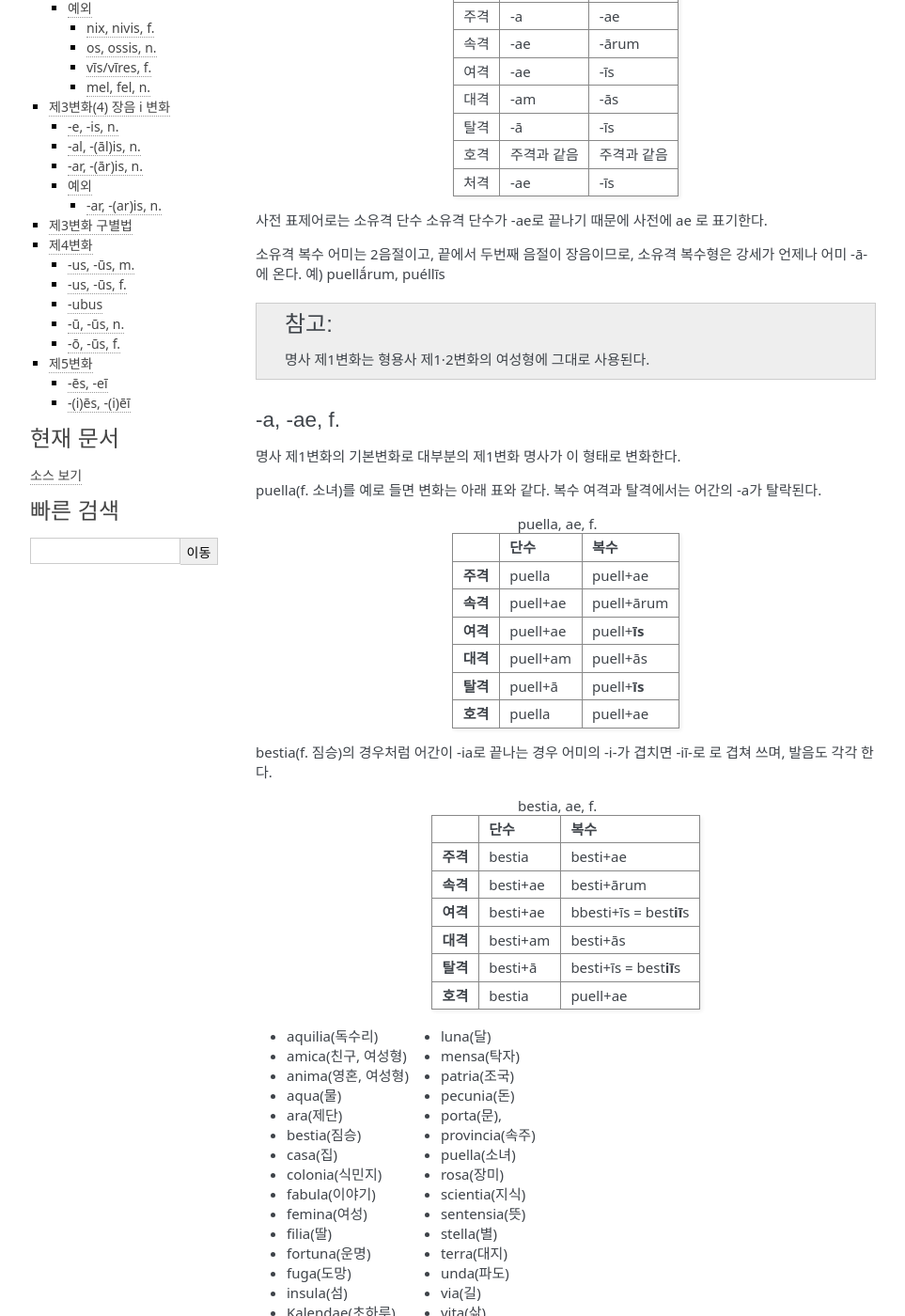
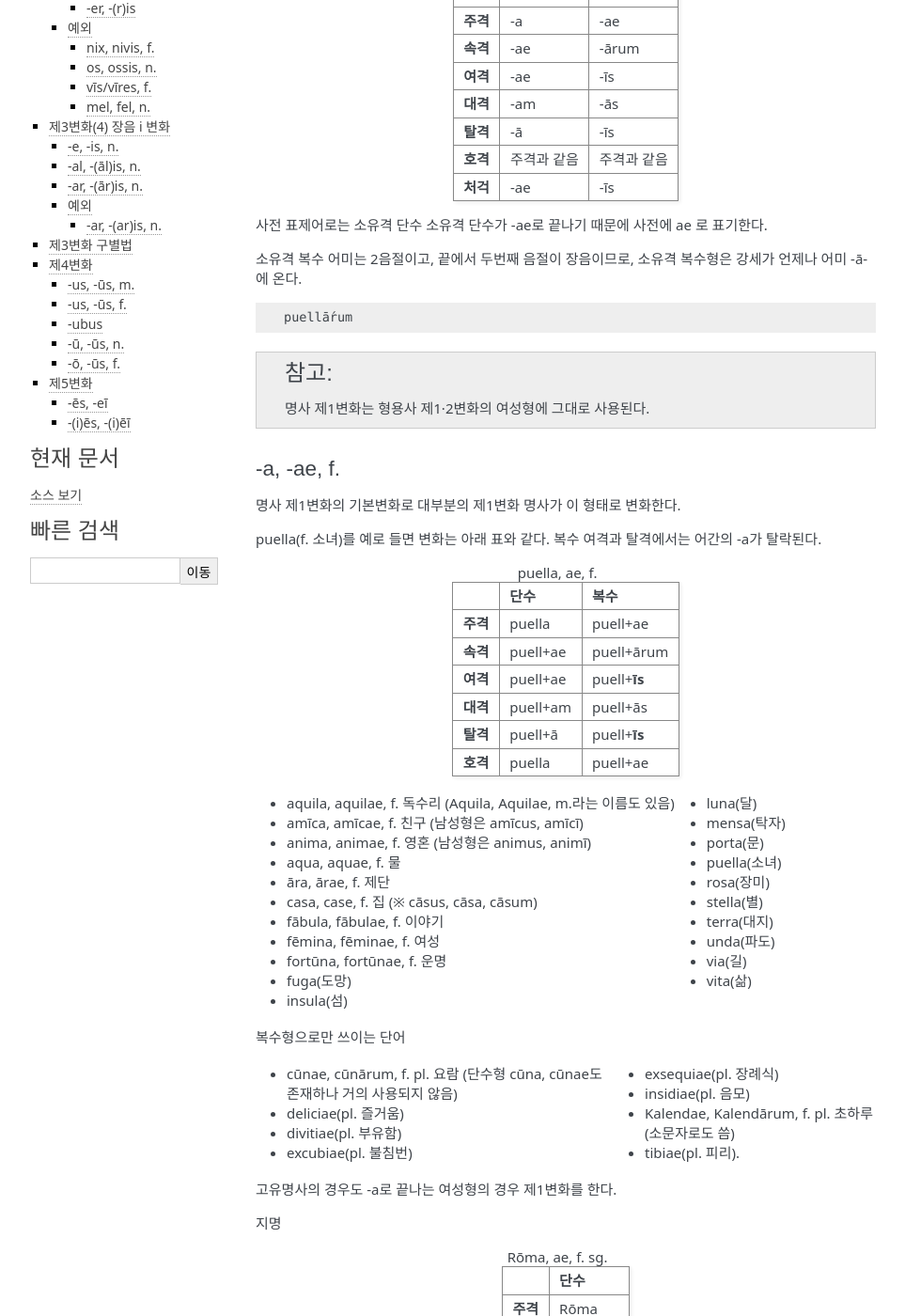
Before and after one commit to kabbala/grammatica_latina, a Sphinx documentation site: the page built from source/declinatio_nominis.rst, in a window 1280 px wide and 1400 px high, scrolled down 2469 px. Shown: the whole window at 94% size, without its empty margins (148-1111 px from the left). Built offline with Sphinx 7.4.7, drawn with Linux system fonts in a browser that asks for light colours; some of the changed text lies outside the part shown.

Commit message:
일부 수정

```diff
--- a/source/declinatio_nominis.rst
+++ b/source/declinatio_nominis.rst
@@ -101,51 +101,48 @@
     Delphī, ōrum
     Delphī, -ōrum
 
+.. note:: 제3변화 형용사도 이와 동일한 형태로 표기하는 경우가 있다.
+
 소유격을 표제어로 사용하는 것은 어미로 어떤 변화를 하는 명사인지 유추할 수 있기 때문이다. 단, 제3변화는 다양한 양상으로 변화하므로 여기에 음절수를 비교하는 등의 추가적인 방법을 사용한다.
 
-+-----------------+------------------+---------+
-|      예시       | 소유격 단수 어미 |  분류   |
-+-----------------+------------------+---------+
-| puella, puellae | -ae              | 제1변화 |
-+-----------------+------------------+---------+
-| amicus, amicī   | -ī               | 제2변화 |
-+-----------------+------------------+---------+
-| homō, hominis   | -is              | 제3변화 |
-+-----------------+------------------+---------+
-| manus, manūs    | -ūs              | 제4변화 |
-+-----------------+------------------+---------+
-| diēs, diēī      | -ēī              | 제5변화 |
-+-----------------+------------------+---------+
-
-.. note:: 제3변화 형용사도 이와 동일한 형태로 표기하는 경우가 있다.
+.. csv-table::
+   :align: center
+   :header-rows: 1
+
+   "사전 표제어", "소유격 단수 어미", "분류"
+   "puella, puellae", "-ae", "제1변화"
+   "amicus, amicī", "-ī", "제2변화"
+   "homō, hominis", "-is", "제3변화"
+   "manus, manūs", "-ūs", "제4변화"
+   "diēs, diēī", "-ēī", "제5변화"
 
 제1변화
 -------
 
 제1변화를 하는 명사는 대부분 -a로 끝나는 여성명사이다. 어간이 -a로 끝나므로 a 변화 또는 a 어간 변화라고도 한다. 어미는 아래 표와 같다.
 
-+------+-------------+-------------+
-|      | 단수        | 복수        |
-+------+-------------+-------------+
-| 주격 | -a          | -ae         |
-+------+-------------+-------------+
-| 속격 | -ae         | -ārum       |
-+------+-------------+-------------+
-| 여격 | -ae         | -īs         |
-+------+-------------+-------------+
-| 대격 | -am         | -ās         |
-+------+-------------+-------------+
-| 탈격 | -ā          | -īs         |
-+------+-------------+-------------+
-| 호격 | 주격과 같음 | 주격과 같음 |
-+------+-------------+-------------+
-| 처격 | -ae         | -īs         |
-+------+-------------+-------------+
+.. csv-table::
+   :align: center
+   :header-rows: 1
+   :stub-columns: 1
+
+   "", "단수", "복수"
+   "주격", "-a", "-ae"
+   "속격", "-ae", "-ārum"
+   "여격", "-ae", "-īs"
+   "대격", "-am", "-ās"
+   "탈격", "-ā", "-īs"
+   "호격", "주격과 같음", "주격과 같음"
+   "처걱", "-ae", "-īs"
 
 사전 표제어로는 소유격 단수 소유격 단수가 -ae로 끝나기 때문에 사전에 ae 로 표기한다.
 
 소유격 복수 어미는 2음절이고, 끝에서 두번째 음절이 장음이므로, 소유격
-복수형은 강세가 언제나 어미 -ā-에 온다. 예) puellā́rum, puéllīs
+복수형은 강세가 언제나 어미 -ā-에 온다.
+
+::
+
+   puellā́rum
 
 .. note:: 명사 제1변화는 형용사 제1·2변화의 여성형에 그대로 사용된다.
 
@@ -155,7 +152,6 @@
 명사 제1변화의 기본변화로 대부분의 제1변화 명사가 이 형태로 변화한다.
 
 puella(f. 소녀)를 예로 들면 변화는 아래 표와 같다. 복수 여격과 탈격에서는 어간의 -a가 탈락된다.
-
 
 .. csv-table:: puella, ae, f.
    :align: center
@@ -170,50 +166,25 @@
    "탈격", "puell+ā", "puell+\ **īs**"
    "호격", "puella", "puell+ae"
 
-bestia(f. 짐승)의 경우처럼 어간이 -ia로 끝나는 경우 어미의 -i-가 겹치면
--iī-로 로 겹쳐 쓰며, 발음도 각각 한다.
-
-.. csv-table:: bestia, ae, f.
-   :align: center
-   :header-rows: 1
-   :stub-columns: 1
-
-   "", "단수", "복수"
-   "주격", "bestia", "besti+ae"
-   "속격", "besti+ae", "besti+ārum"
-   "여격", "besti+ae", "bbesti+īs = best\ **iī**\ s"
-   "대격", "besti+am", "besti+ās"
-   "탈격", "besti+ā", "besti+īs = best\ **iī**\ s"
-   "호격", "bestia", "puell+ae"
-
-.. hlist::
-   :columns: 2
-
-   * aquilia(독수리)
-   * amica(친구, 여성형)
-   * anima(영혼, 여성형)
-   * aqua(물)
-   * ara(제단)
-   * bestia(짐승)
-   * casa(집)
-   * colonia(식민지)
-   * fabula(이야기)
-   * femina(여성)
-   * filia(딸)
-   * fortuna(운명)
+.. hlist::
+   :columns: 2
+
+   * aquila, aquilae, f. 독수리 (Aquila, Aquilae, m.라는 이름도 있음)
+   * amīca, amīcae, f. 친구 (남성형은 amīcus, amīcī)
+   * anima, animae, f. 영혼 (남성형은 animus, animī)
+   * aqua, aquae, f. 물
+   * āra, ārae, f. 제단
+   * casa, case, f. 집 (※ cāsus, cāsa, cāsum)
+   * fābula, fābulae, f. 이야기
+   * fēmina, fēminae, f. 여성
+   * fortūna, fortūnae, f. 운명
    * fuga(도망)
    * insula(섬)
-   * Kalendae(초하루)
    * luna(달)
    * mensa(탁자)
-   * patria(조국)
-   * pecunia(돈)
-   * porta(문),
-   * provincia(속주)
+   * porta(문)
    * puella(소녀)
    * rosa(장미)
-   * scientia(지식)
-   * sentensia(뜻)
    * stella(별)
    * terra(대지)
    * unda(파도)
@@ -225,12 +196,13 @@
 .. hlist::
    :columns: 2
 
-   * cunae(pl. 요람)
+   * cūnae, cūnārum, f. pl. 요람 (단수형 cūna, cūnae도 존재하나 거의 사용되지 않음)
    * deliciae(pl. 즐거움)
    * divitiae(pl. 부유함)
    * excubiae(pl. 불침번)
    * exsequiae(pl. 장례식)
    * insidiae(pl. 음모)
+   * Kalendae, Kalendārum, f. pl. 초하루 (소문자로도 씀)
    * tibiae(pl. 피리).
 
 고유명사의 경우도 -a로 끝나는 여성형의 경우 제1변화를 한다.
@@ -284,6 +257,49 @@
 
 .. note:: 한국어에는 복수형 지명이 없기 때문에, 그리스어와 라틴어 복수형 지명을 한국어로 어떻게 옮겨야 하는지에 대한 논란이 있다. ‘아데나이’처럼 복수형을 그대로 사용하는 경우도 있고, ‘아데나’처럼 단수형을 유추하여 사용하기도 한다.
 
+-(i)a, -(i)ae, f.
+~~~~~~~~~~~~~~~~~
+
+어간이 -ia로 끝나는 경우 어미의 -i-가 겹치면 -iī-로 로 겹쳐 쓰며, 발음도 각각 한다.
+
+.. csv-table:: bēstia, ae, f.
+   :align: center
+   :header-rows: 1
+   :stub-columns: 1
+
+   "", "단수", "복수"
+   "주격", "bēstia", "bēsti+ae"
+   "속격", "bēsti+ae", "bēsti+ārum"
+   "여격", "bēsti+ae", "bēsti+īs = best\ **iī**\ s"
+   "대격", "bēsti+am", "bēsti+ās"
+   "탈격", "bēsti+ā", "bēsti+īs = best\ **iī**\ s"
+   "호격", "bēstia", "bēsti+ae"
+
+.. hlist::
+   :columns: 2
+
+   * bēstia, bēstiae, f. 짐승
+   * colōnia, colōniae, f. 식민지
+   * fīlia, fīliae, f. 딸 (복수 여격과 탈격에 fīliābus를 사용하기도 함)
+   * patria, patriae, f. 조국
+   * pecūnia, pecūniae, f. 돈
+   * prōvincia, prōvinciae, f. 속주
+
+그리스어에서 유래한 추상명사화 접미사 -ia(f.)가 붙은 경우
+
+.. hlist::
+   :columns: 2
+
+   * scientia, scientiae, f. 지식
+   * stententia, sententiae, f. 뜻
+
+지명
+
+.. hlist::
+   :columns: 2
+
+   * Hadria, Hadriae, f. sg.
+
 -a, -ae, m.
 ~~~~~~~~~~~
 
@@ -322,15 +338,6 @@
    * Dolābella, Dolābellae, m. sg.
    * Mūrēna, Mūrēnae, m. sg.
    * Scaevola, Scaevolae, m.
-
-지명으로는 Africa, Hadria등이
-있다.
-
-.. hlist::
-   :columns: 2
-
-   * Āfrica, Āfricae, f. sg.
-   * Hadria, Hadriae, f. sg.
 
 예외
 ~~~~
```
Also changed, not shown: other parts of source/declinatio_nominis.rst (+2 -1 lines).
